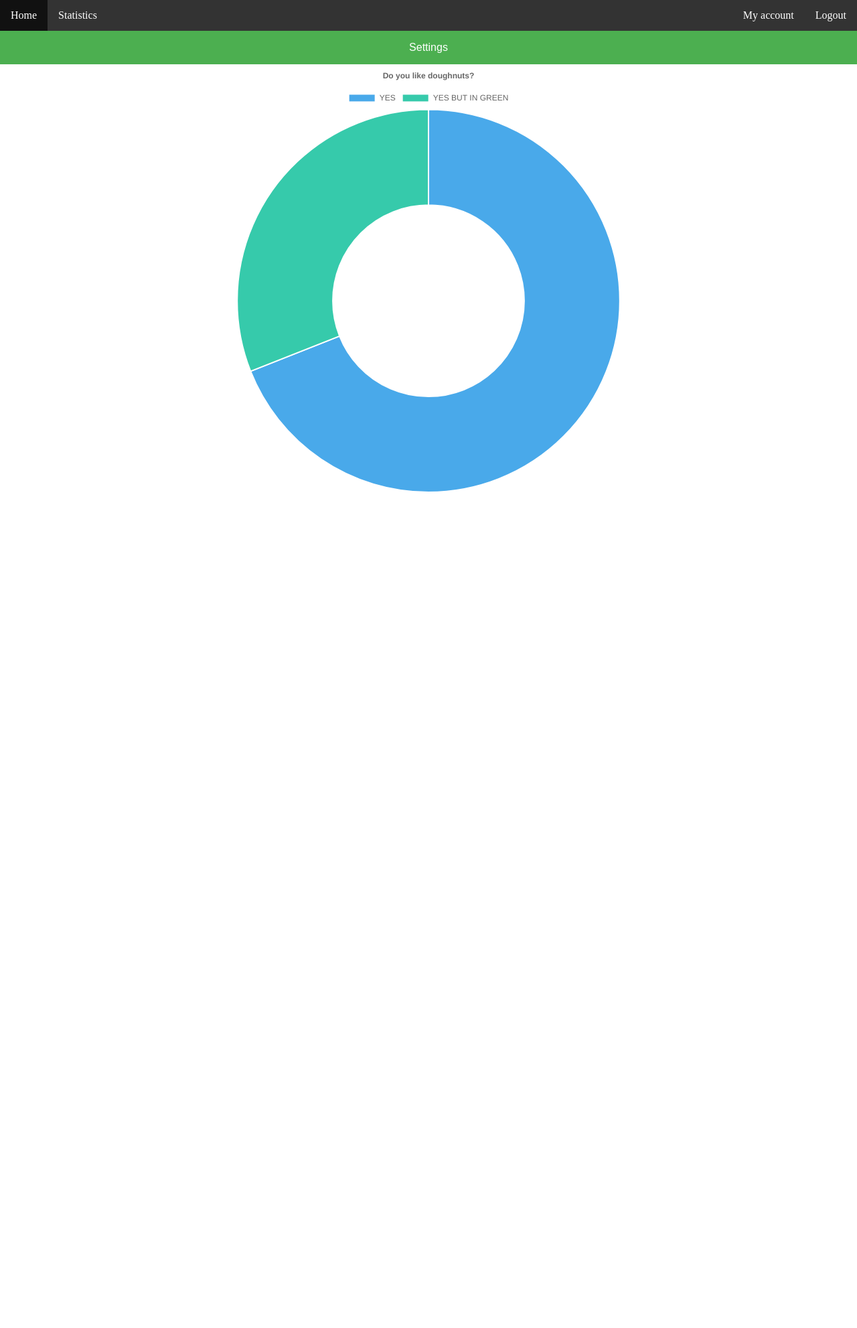
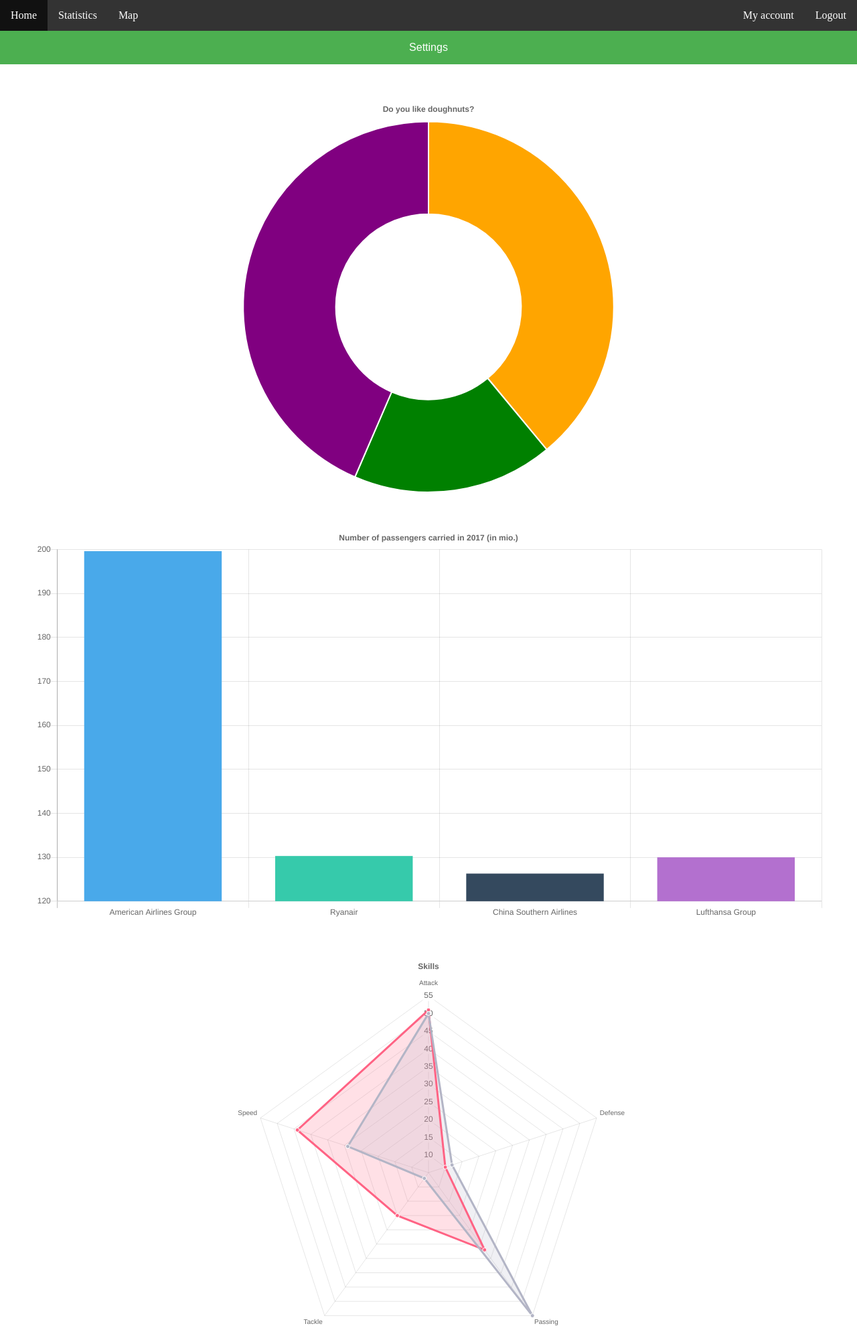
Before and after one commit to PanzariuAdi/Proiect-Tehnologii-WEB, a PHP site: page /statistics.html in a window 1280 px wide. Shown: the top 1983 px of the page at 67% size. Before the commit the page ends 734 px from the top, so only its background shows below. Run offline with PHP 8.4, Linux system fonts and the light colour scheme; a map, chart or similar area stays blank; some libraries are stand-ins or nearby versions.

Commit message:
Add files via upload

```diff
--- a/script.js
+++ b/script.js
@@ -7,17 +7,19 @@
 let chart1 = new Chart(myDoughnutChart, {
     type: 'doughnut',
     data: {
-        labels: ['YES', 'YES BUT IN GREEN'],
+        labels: ['YES', 'YES BUT IN GREEN','and no'],
         datasets: [ {
-            data: [69, 31],
-            backgroundColor: ['#49A9EA', '#36CAAB']
+            data: [69, 31, 77],
+            backgroundColor:['orange','green','purple']
         }]
     },
     options: {
         title: {
             text: "Do you like doughnuts?",
             display: true
-        }
+        },
+        responsive:true,
+        legend : false,
     }
 });
 
@@ -25,7 +27,7 @@
 let data2 = [199.6, 130.3, 126.3, 130];
 let colors2 = ['#49A9EA', '#36CAAB', '#34495E', '#B370CF'];
 
-let myChart2 = document.getElementById("myChart2").getContext('2d');
+let myChart2 = document.getElementById("myChart1").getContext('2d');
 
 let chart2 = new Chart(myChart2, {
     type: 'bar',
@@ -80,7 +82,8 @@
         title: {
             text: "Skills",
             display: true
-        }
+        },
+        legend:false,
     }
 });
 
@@ -103,6 +106,7 @@
         title: {
             text: "Population of the European Union (in mio)",
             display: true
-        }
+        },
+        legend:false,
     }
 });
--- a/statistics.html
+++ b/statistics.html
@@ -15,6 +15,7 @@
         <ul>
             <li><a href="#">Home</a></li>
             <li><a href="statistics.html">Statistics</a></li>
+            <li><a href="map.html">Map</a></li>
             <li><a href="#" style="float:right;">Logout</a></li>
             <li><a href="#" style="float: right;">My account</a></li>
         </ul>
--- a/statisticsStyle.css
+++ b/statisticsStyle.css
@@ -1,13 +1,16 @@
-  canvas{
+@media screen and (min-width : 805px){
+  .container{
+    text-align: center  ;
+    margin:50;
+  }
+}
+@media screen and (max-width : 805px){
+  .container{
+    text-align: center  ;
+    margin:0;
+  }
+}
 
-    width:90% auto!important;
-    height:90% auto!important;
-    display: inline;
-    margin:auto;
-  }
-
-
- /* Dropdown Button */
 .dropbtn {
     background-color: #4CAF50;
     color: white;
@@ -18,7 +21,6 @@
 
   }
 
-  /* The container <div> - needed to position the dropdown content */
   .dropdown {
     position: relative;
     display: inline-block;
@@ -28,23 +30,17 @@
     color:black;
   }
 
-  /* Dropdown Content (Hidden by Default) */
   .dropdown-content {
     display: none;
     position: absolute;
     background-color: #f1f1f1;
     min-width: 160px;
     box-shadow: 0px 8px 16px 0px rgba(0,0,0,0.2);
-    z-index: 1;
     width: 100%;
   }
 
 
-  /* Change color of dropdown links on hover */
-  .dropdown-content a:hover {background-color: #ddd; width: 100%;}
-
-  /* Show the dropdown menu on hover */
   .dropdown:hover .dropdown-content {display: block;}
 
-  /* Change the background color of the dropdown button when the dropdown content is shown */
+
   .dropdown:hover .dropbtn {background-color: #3e8e41;}
```
Also changed, not shown: attackPageTemplate.html (+8 -5 lines), map.html (+7 -3 lines).
